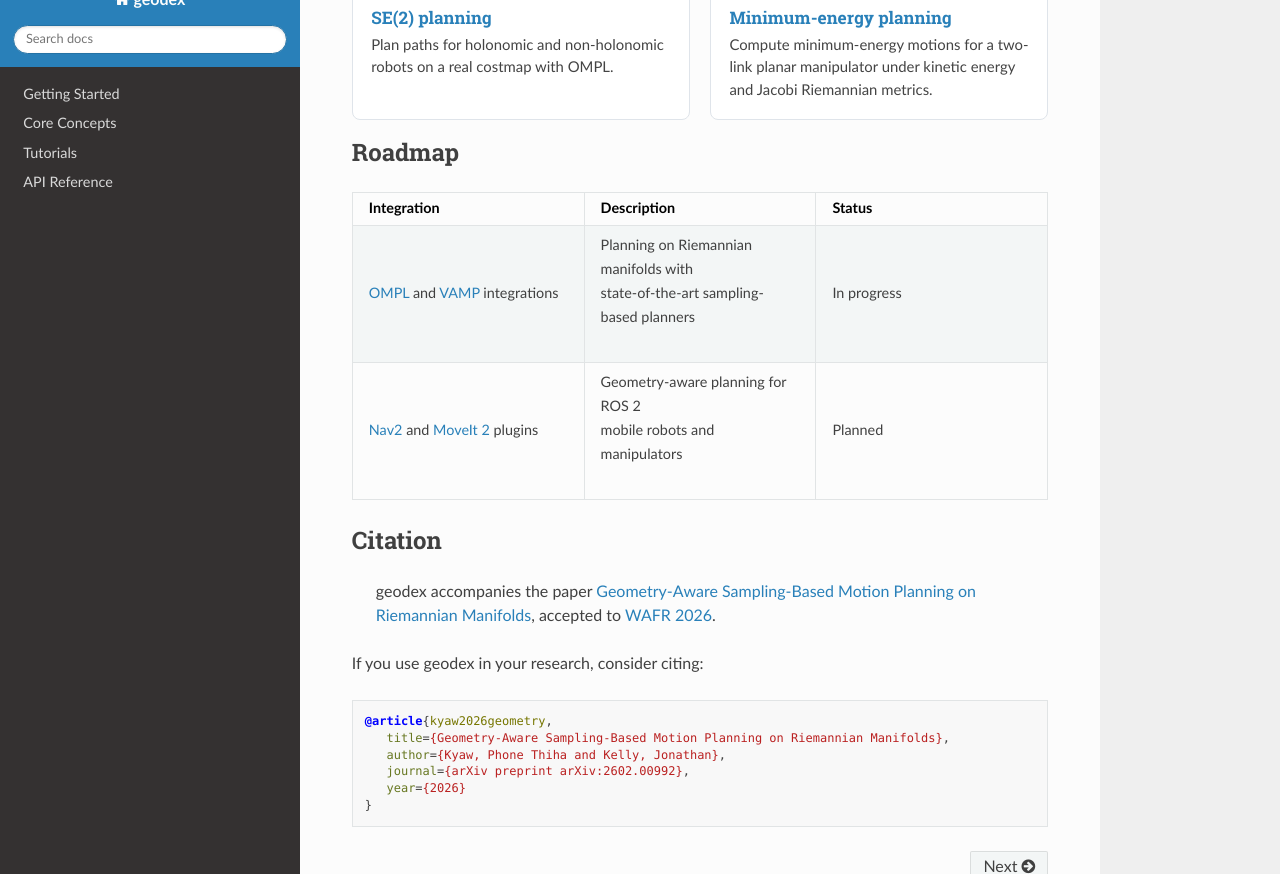
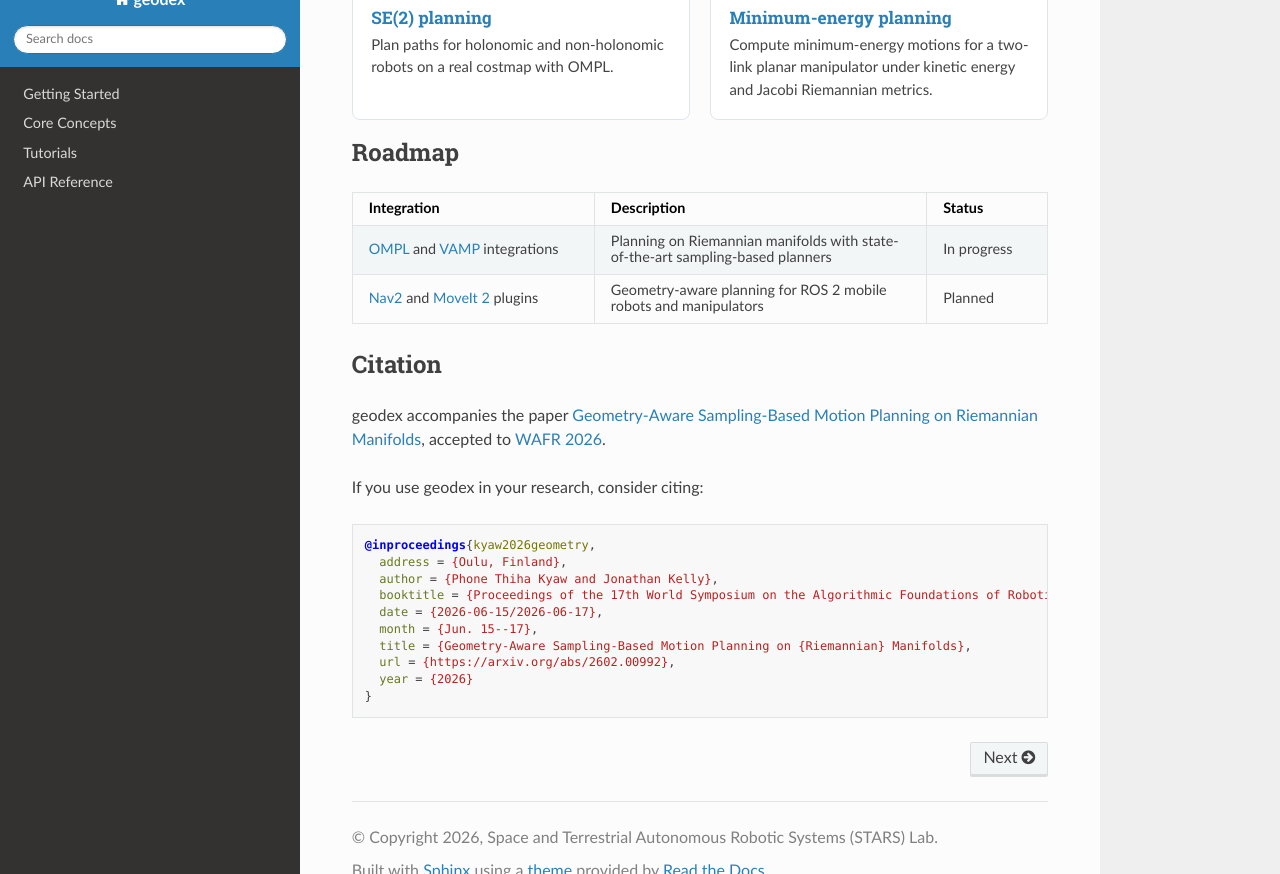
Before and after one commit to utiasSTARS/geodex, a Sphinx documentation site: the page built from docs/index.rst, in a window 1280 px wide and 900 px high, scrolled down 899 px, cut to the strip 26-900 px from the top of the window. Built offline with Sphinx 7.4.7 and the Read the Docs theme 3.1.0, drawn with Linux system fonts in a browser that asks for light colours; some of the changed text lies outside the part shown.

```diff
--- a/CMakeLists.txt
+++ b/CMakeLists.txt
@@ -1,5 +1,5 @@
 cmake_minimum_required(VERSION 3.20)
-project(geodex VERSION 0.1.0 LANGUAGES CXX)
+project(geodex VERSION 0.1.1 LANGUAGES CXX)
 
 set(CMAKE_CXX_STANDARD 20)
 set(CMAKE_CXX_STANDARD_REQUIRED ON)
--- a/docs/index.rst
+++ b/docs/index.rst
@@ -6,7 +6,7 @@ geodex
 We ship ready-to-use manifolds (:math:`\mathbb{R}^n`, :math:`S^n`, :math:`T^n`, and :math:`\mathrm{SE}(2)`), all built from swappable metric, retraction, and sampler policies, along with efficient algorithms for geodesic distance and interpolation.
 
 The core engine of geodex is written purely in C++20 for performance, with first-class Python support (``pip install geodex``).
-We also provide integrations with popular motion planning frameworks (OMPL, VAMP) and robotics stacks (Nav2, MoveIt 2) through ROS 2.
+We are also actively working on integrating popular motion planning frameworks (OMPL, VAMP) and ROS 2 stacks (Nav2, MoveIt 2) into geodex.
 
 .. raw:: html
 
@@ -63,38 +63,41 @@ Roadmap
 
 .. list-table::
    :header-rows: 1
+   :widths: 40 55 20
 
    * - Integration
      - Description
      - Status
    * - `OMPL <https://ompl.kavrakilab.org/>`_ and
        `VAMP <https://github.com/KavrakiLab/vamp>`_ integrations
-     - | Planning on Riemannian manifolds with
-       | state-of-the-art sampling-based planners
+     - Planning on Riemannian manifolds with state-of-the-art sampling-based planners
      - In progress
    * - `Nav2 <https://nav2.org/>`_ and
        `MoveIt 2 <https://moveit.ai/>`_ plugins
-     - | Geometry-aware planning for ROS 2
-       | mobile robots and manipulators
+     - Geometry-aware planning for ROS 2 mobile robots and manipulators
      - Planned
 
 Citation
 --------
 
-   geodex accompanies the paper
-   `Geometry-Aware Sampling-Based Motion Planning on Riemannian Manifolds <https://arxiv.org/abs/2602.00992>`_,
-   accepted to `WAFR 2026 <https://algorithmic-robotics.org/>`_.
+geodex accompanies the paper
+`Geometry-Aware Sampling-Based Motion Planning on Riemannian Manifolds <https://arxiv.org/abs/2602.00992>`_,
+accepted to `WAFR 2026 <https://algorithmic-robotics.org/>`_.
 
 If you use geodex in your research, consider citing:
 
 .. code-block:: bibtex
 
-   @article{kyaw2026geometry,
-      title={Geometry-Aware Sampling-Based Motion Planning on Riemannian Manifolds},
-      author={Kyaw, Phone Thiha and Kelly, Jonathan},
-      journal={arXiv preprint arXiv:2602.00992},
-      year={2026}
-   }
+  @inproceedings{kyaw2026geometry,
+    address = {Oulu, Finland},
+    author = {Phone Thiha Kyaw and Jonathan Kelly},
+    booktitle = {Proceedings of the 17th World Symposium on the Algorithmic Foundations of Robotics {(WAFR)}},
+    date = {2026-06-15/2026-06-17},
+    month = {Jun. 15--17},
+    title = {Geometry-Aware Sampling-Based Motion Planning on {Riemannian} Manifolds},
+    url = {https://arxiv.org/abs/2602.00992},
+    year = {2026}
+  }
 
 .. toctree::
    :hidden:
--- a/docs/refs.bib
+++ b/docs/refs.bib
@@ -1,8 +1,14 @@
-@article{kyaw2026geometry,
-  title={Geometry-Aware Sampling-Based Motion Planning on Riemannian Manifolds},
-  author={Kyaw, Phone Thiha and Kelly, Jonathan},
-  journal={arXiv preprint arXiv:2602.00992},
-  year={2026}
+@inproceedings{kyaw2026geometry,
+  abstract = {In many robot motion planning problems, task objectives and physical constraints induce non-Euclidean geometry on the configuration space, yet many planners operate using Euclidean distances that ignore this structure. We address the problem of planning collision-free motions that minimize length under configuration-dependent Riemannian metrics, corresponding to geodesics on the configuration manifold. Conventional numerical methods for computing such paths do not scale well to high-dimensional systems, while sampling-based planners trade scalability for geometric fidelity. To bridge this gap, we propose a sampling-based motion planning framework that operates directly on Riemannian manifolds. We introduce a computationally efficient midpoint-based approximation of the Riemannian geodesic distance and prove that it matches the true Riemannian distance with third-order accuracy. Building on this approximation, we design a local planner that traces the manifold using first-order retractions guided by Riemannian natural gradients. Experiments on a two-link planar arm and a 7-DoF Franka manipulator under a kinetic-energy metric, as well as on rigid-body planning in SE(2) with non-holonomic motion constraints, demonstrate that our approach consistently produces lower-cost trajectories than Euclidean-based planners and classical numerical geodesic-solver baselines.},
+  address = {Oulu, Finland},
+  author = {Phone Thiha Kyaw and Jonathan Kelly},
+  booktitle = {Proceedings of the 17th World Symposium on the Algorithmic Foundations of Robotics {(WAFR)}},
+  date = {2026-06-15/2026-06-17},
+  month = {Jun. 15--17},
+  note = {To Appear},
+  title = {Geometry-Aware Sampling-Based Motion Planning on {Riemannian} Manifolds},
+  url = {https://arxiv.org/abs/2602.00992},
+  year = {2026}
 }
 
 @inproceedings{jaquier2022riemannian,
--- a/pyproject.toml
+++ b/pyproject.toml
@@ -4,7 +4,7 @@ build-backend = "scikit_build_core.build"
 
 [project]
 name = "geodex"
-version = "0.1.0"
+version = "0.1.1"
 description = "A general-purpose framework for planning on Riemannian manifolds"
 readme = "README.md"
 license = "Apache-2.0"
```
Also changed, not shown: CHANGELOG.md (+37 -0 lines), README.md (+11 -5 lines), 1 other file.
